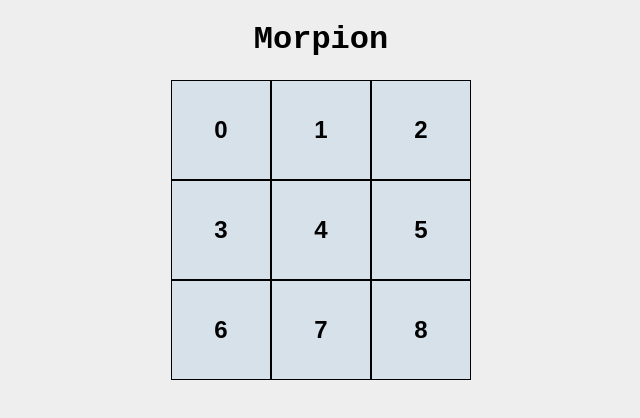
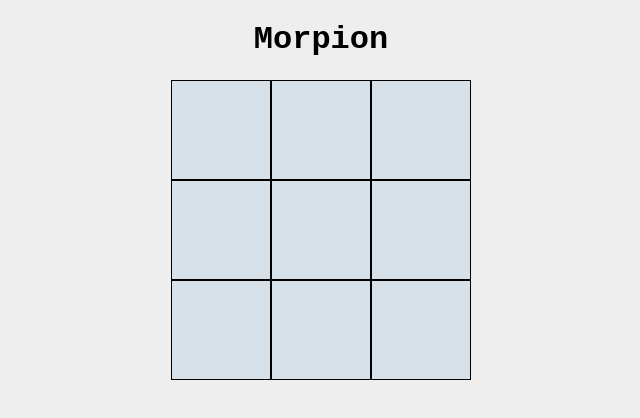
Before and after one commit to Neevaik/Morpion, a Next.js app: page / in a window 1280 px wide. Shown: the top 418 px of the page, without its empty margins (319-959 px from the left). Built offline with nearby package versions, Linux system fonts and the light colour scheme.

Commit message:
fix bugs

```diff
--- a/component/Board.js
+++ b/component/Board.js
@@ -4,23 +4,24 @@ import styles from "../styles/Board.module.css"
 
 export default function Board() {
 
-    const [squares,setSquares] = useState(Array(9).fill(null));
-    const [xIsNext, SetXIsNext] = useState(true);
+    const [squares, setSquares] = useState(Array(9).fill(null));
+    const [xIsNext, setXIsNext] = useState(true);
 
-    const newSquares = squares.slice();
 
     function handleClick(i) {
+        const newSquares = squares.slice();
 
         if (newSquares[i]) return;
 
         newSquares[i] = xIsNext ? 'X' : 'O';
 
         setSquares(newSquares);
-        SetXIsNext(!xIsNext);
+        setXIsNext(!xIsNext);
+        console.log(newSquares)
     }
 
     function renderSquare(i) {
-        return <Square value={i} onClick={() => handleClick(i)} />
+        return <Square squares={i} onClick={() => handleClick(i)} />
     }
 
     return (
```
